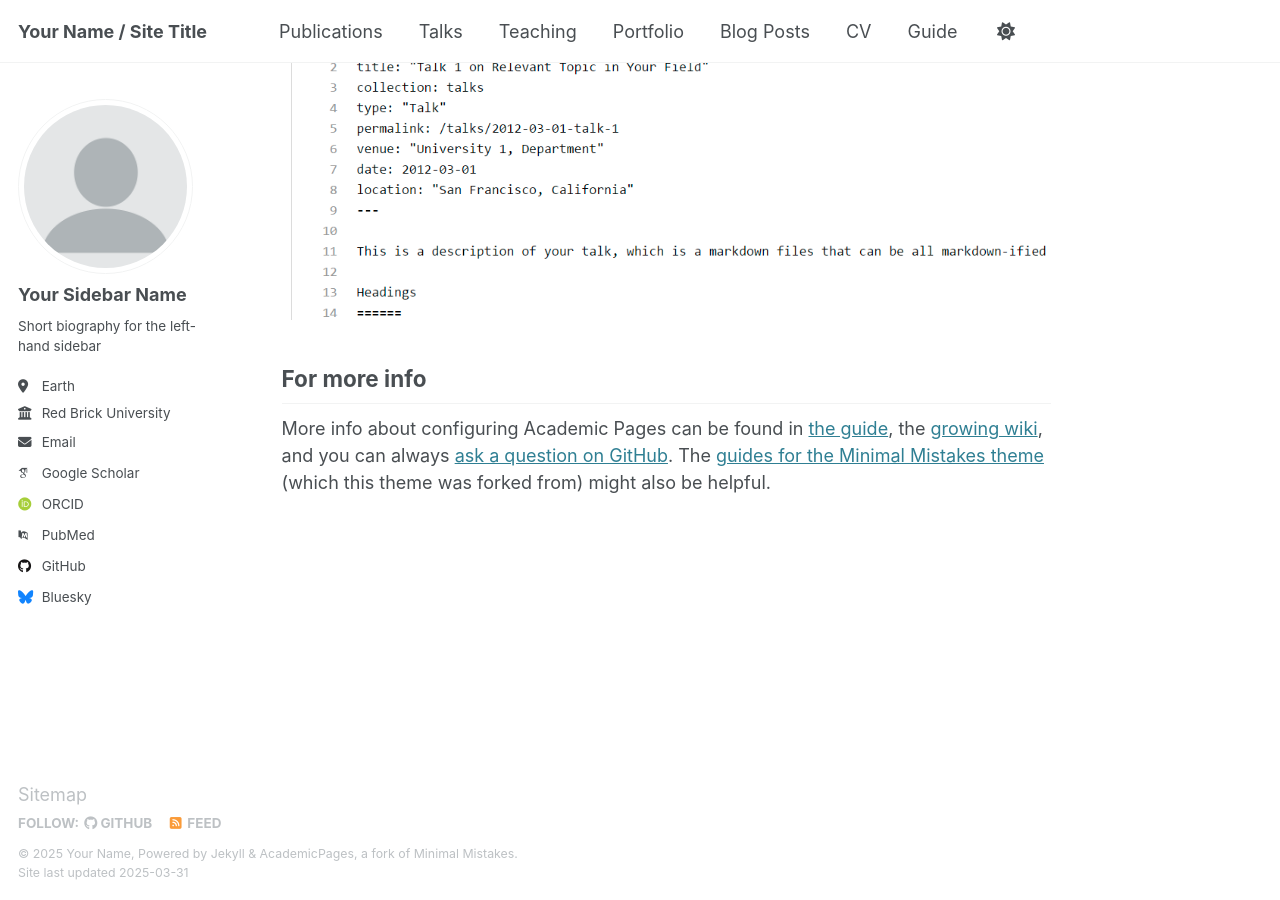
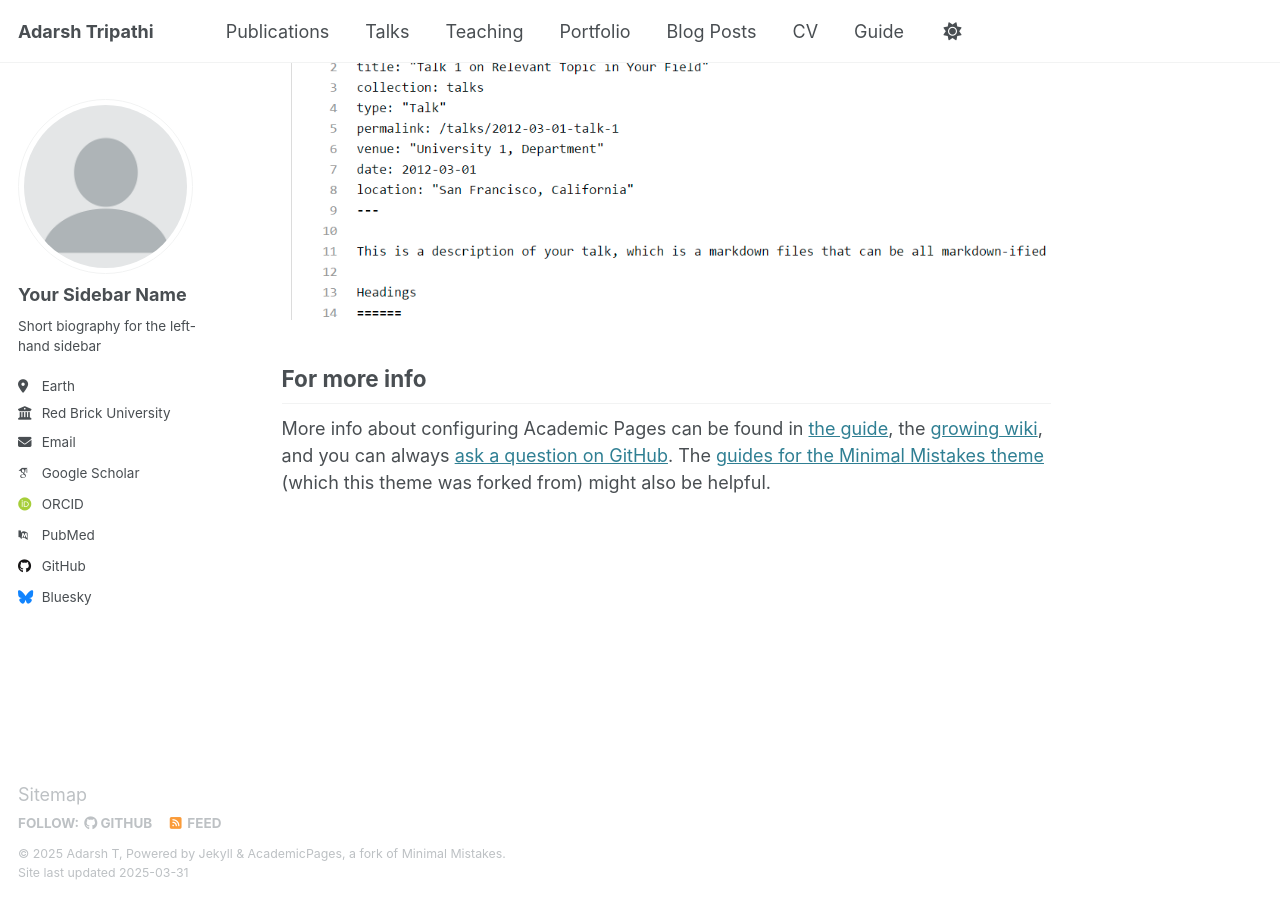
Before and after one commit to adarsht27/adarsht, a Jekyll site: the page built from _pages/about.md, in a window 1280 px wide and 900 px high, scrolled down 2635 px. Built offline with Jekyll 4.4.1, drawn with Linux system fonts in a browser that asks for light colours; some web fonts are replaced.

Commit message:
Update _config.yml

```diff
--- a/_config.yml
+++ b/_config.yml
@@ -9,11 +9,11 @@
 # Basic Site Settings
 locale                   : "en-US"
 site_theme               : "default"
-title                    : "Your Name / Site Title"
+title                    : "Adarsh Tripathi"
 title_separator          : "-"
-name                     : &name "Your Name"
-description              : &description "personal description"
-url                      : https://academicpages.github.io # the base hostname & protocol for your site e.g. "https://[your GitHub username].github.io"
+name                     : &name "Adarsh T"
+description              : &description "I am currently studying Master of Public Policy at Hertie School in Berlin."
+url                      : https://adarsht.github.io # the base hostname & protocol for your site e.g. "https://[your GitHub username].github.io"
 baseurl                  : "" # the subpath of your site, e.g. "/blog"
 repository               : "academicpages/academicpages.github.io"
 
```
